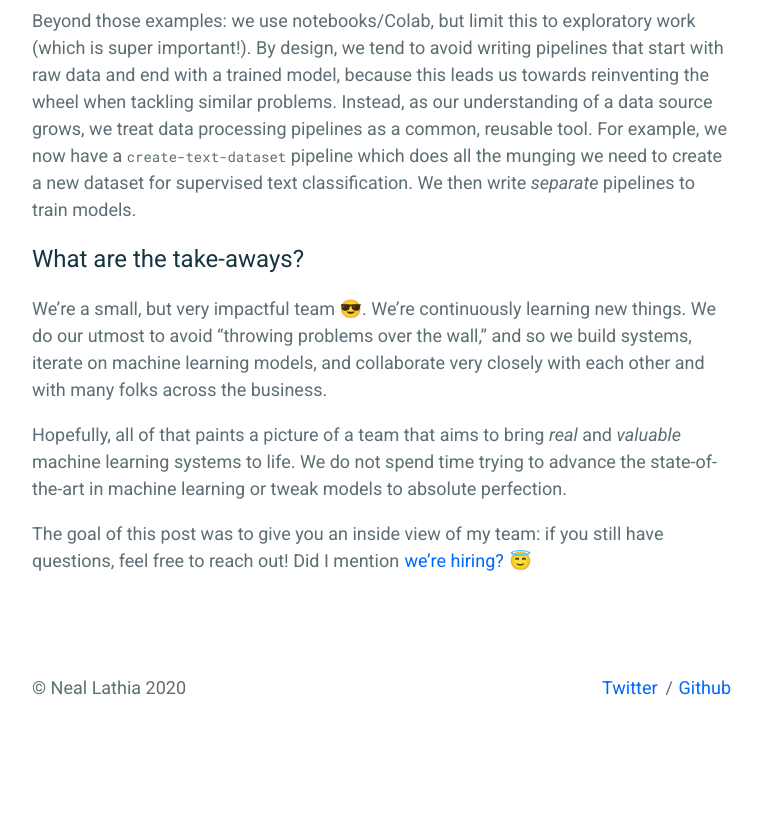
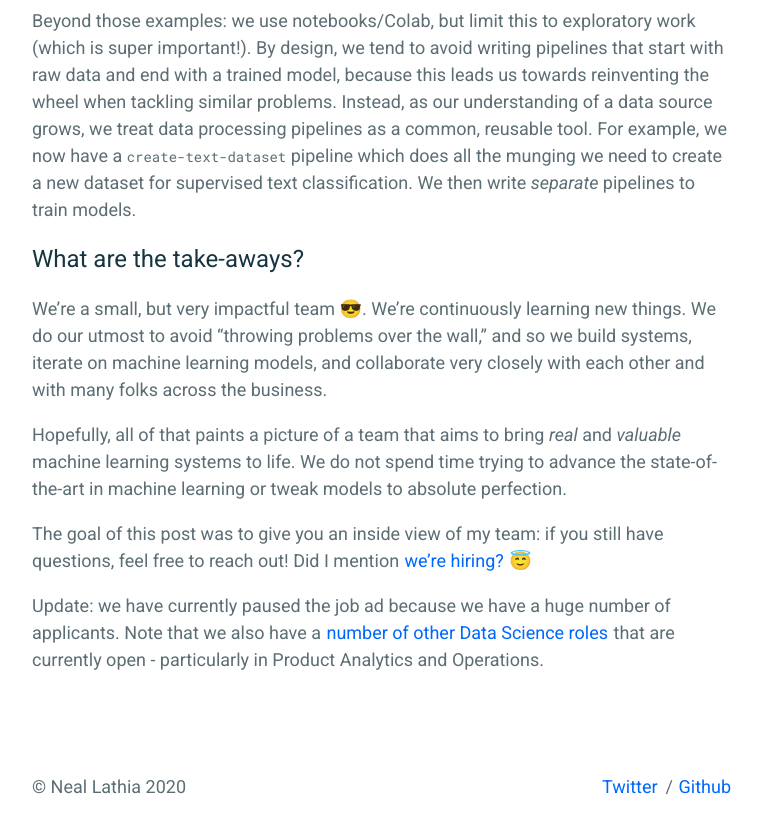
Before and after one commit to nlathia/nlathia.github.io, a Jekyll site: the page built from _posts/2020-10-19-Monzo-ML.md, in a window 1280 px wide and 900 px high, scrolled down 4462 px. Shown: the top 834 px of the window, without its empty margins (258-1020 px from the left). Built offline with Jekyll 4.4.1, drawn with Linux system fonts in a browser that asks for light colours; before the commit the page ends 5263 px from its top, so only the background shows below that.

Commit message:
Update 2020-10-19-Monzo-ML.md

```diff
--- a/_posts/2020-10-19-Monzo-ML.md
+++ b/_posts/2020-10-19-Monzo-ML.md
@@ -77,3 +77,5 @@ We're a small, but very impactful team 😎. We're continuously learning new thi
 Hopefully, all of that paints a picture of a team that aims to bring _real_ and _valuable_ machine learning systems to life. We do not spend time trying to advance the state-of-the-art in machine learning or tweak models to absolute perfection.
 
 The goal of this post was to give you an inside view of my team: if you still have questions, feel free to reach out! Did I mention [we're hiring?](https://boards.greenhouse.io/monzo/jobs/517446) 😇
+
+Update: we have currently paused the job ad because we have a huge number of applicants. Note that we also have a [number of other Data Science roles](https://monzo.com/careers/) that are currently open - particularly in Product Analytics and Operations.
```
